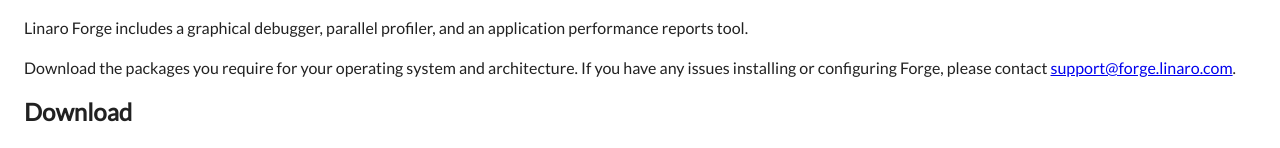
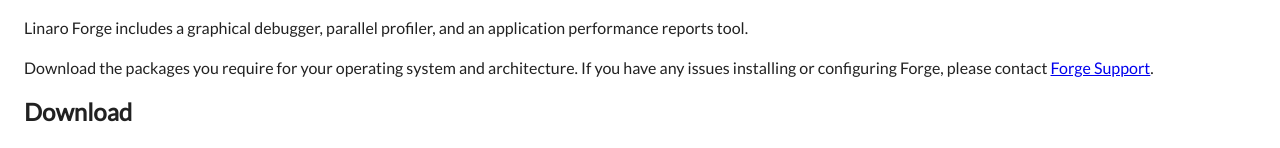
Before and after one commit to joscot-linaro/forge-website, a Next.js app in the folder forge-website/: page /downloadForge in a window 1280 px wide. Shown: the part 430-578 px from the top of the page. Built offline with nearby package versions, Linux system fonts and the light colour scheme.

Commit message:
Improve support message

```diff
--- a/forge-website/src/pages/downloadForge/index.jsx
+++ b/forge-website/src/pages/downloadForge/index.jsx
@@ -46,7 +46,7 @@
           <Grid container rowSpacing={1} sx={{ flexDirection: 'column', p: 3 }} columnSpacing={{ xs: 1, sm: 2, md: 0 }}>
             <Typography variant="h5" sx={{ mt: 2, fontWeight: '600' }}>Download Linaro Forge</Typography>
             <Typography variant="body1" sx={{ mt: 2, }}>Linaro Forge includes a graphical debugger, parallel profiler, and an application performance reports tool.</Typography>
-            <Typography variant="body1" sx={{ mt: 2, }}>Download the packages you require for your operating system and architecture. If you have any issues installing or configuring Forge, please contact <a href="mailto:support@forge.linaro.com">support@forge.linaro.com</a>.</Typography>
+            <Typography variant="body1" sx={{ mt: 2, }}>Download the packages you require for your operating system and architecture. If you have any issues installing or configuring Forge, please contact <a href="mailto:support@forge.linaro.com">Forge Support</a>.</Typography>
             <Typography variant="h5" sx={{ mt: 2, fontWeight: '600' }}>Download</Typography>
             <Typography variant="body1" sx={{ mt: 2, }}>Windows and macOS builds are remote clients only. They allow you to connect to a remote system and debug or profile. The
               remote clients cannot debug or profile programs on Windows and macOS. Linux downloads also function as remote clients.</Typography>
```
